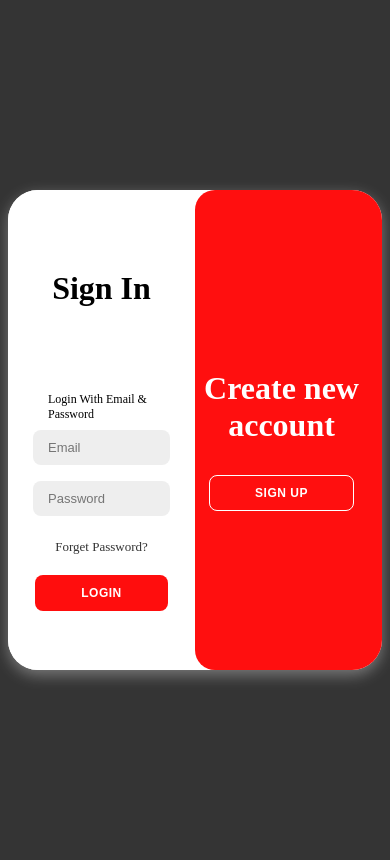
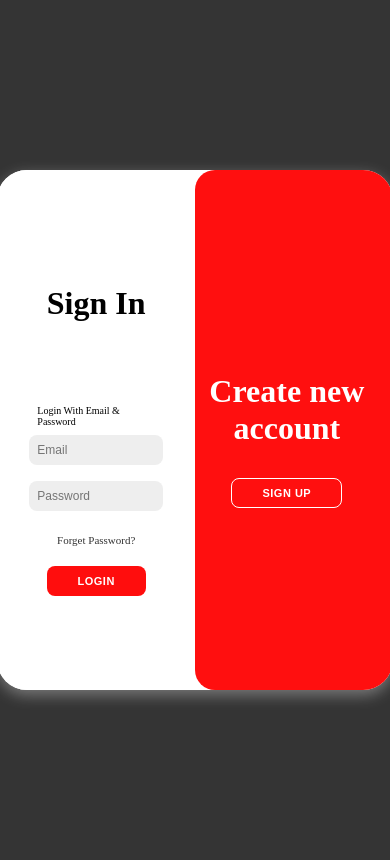
Before and after one commit to ArchitAgrawal14/Vsa-deployed, a Node server app: page /newLogin in a window 390 px wide. Run offline with Node 20, Linux system fonts and the light colour scheme; some libraries are stand-ins or nearby versions.

Commit message:
corrected  attendace and added a little responsiveness to the login page

```diff
--- a/index.js
+++ b/index.js
@@ -54,13 +54,13 @@ app.use((req, res, next) => {
 
 const Secret_key = process.env.jwtSecretKey;
 
-// const db = new pg.Client({
-//   host:process.env.databaseHost,
-//   password: process.env.databasePassword,
-//   database: "vsa",
-//   port: 4000,
-//   user: "postgres",
-// });
+const db = new pg.Client({
+  host:process.env.databaseHost,
+  password: process.env.databasePassword,
+  database: "vsa",
+  port: 4000,
+  user: "postgres",
+});
 //Database_url mei internal server ka link dala jaata hai
 // const db = new pg.Client({
 //   host: process.env.databaseHost,       // Fetch from env
@@ -69,13 +69,13 @@ const Secret_key = process.env.jwtSecretKey;
 //   database: process.env.DATABASE_NAME || "vsa",  // Fetch from env with a fallback
 //   port: process.env.DATABASE_PORT || 4000 // Fetch from env with default 5432
 // });
-const db = new pg.Client({
-  host: process.env.databaseHost,       // Fetch from env
-  user: process.env.DATABASE_USER,       // Fetch from env
-  password: process.env.databasePassword, // Fetch from env
-  database: process.env.DATABASE_NAME || "vsa_hyuv",  // Fetch from env with a fallback
-  port: process.env.DATABASE_PORT || 5432 // Fetch from env with default 5432
-});
+// const db = new pg.Client({
+//   host: process.env.databaseHost,       // Fetch from env
+//   user: process.env.DATABASE_USER,       // Fetch from env
+//   password: process.env.databasePassword, // Fetch from env
+//   database: process.env.DATABASE_NAME || "vsa_hyuv",  // Fetch from env with a fallback
+//   port: process.env.DATABASE_PORT || 5432 // Fetch from env with default 5432
+// });
 
 // Create the connection to the database
 // const connection = mysql.createConnection({
--- a/public/style/login.css
+++ b/public/style/login.css
@@ -875,3 +875,41 @@ body{
     visibility: visible;
     opacity: 1;
 }
+@media (max-width: 493px) {
+    .container {
+        width: 95%; /* Make container width responsive */
+        padding: 20px; /* Add padding for smaller screens */
+    }
+
+    .container p {
+        font-size: 12px; /* Slightly smaller font size */
+    }
+
+    .container span {
+        font-size: 10px; /* Decrease span font size */
+    }
+
+    .container a {
+        font-size: 11px; /* Slightly smaller link font size */
+    }
+
+    .container button {
+        font-size: 11px; /* Decrease button font size */
+        padding: 8px 30px; /* Adjust button padding for smaller screens */
+    }
+
+    .container input {
+        font-size: 12px; /* Decrease input font size */
+        padding: 8px; /* Adjust padding for inputs */
+    }
+
+    .social-icons a {
+        width: 30px; /* Make social icons smaller */
+        height: 30px; /* Make social icons smaller */
+    }
+
+    .Exclam_mark_circle {
+        height: 18px; /* Adjust size of exclamation mark circle */
+        width: 18px; /* Adjust size of exclamation mark circle */
+    }
+}
--- a/views/Attendance_Page.ejs
+++ b/views/Attendance_Page.ejs
@@ -34,6 +34,7 @@
                 <thead class="thead-dark">
                     <tr>
                         <th>Student ID</th>
+                        <th>Group Name</th>
                         <th>Name</th>
                         <th>Mother Name</th>
                         <th>Mark</th>
@@ -45,6 +46,7 @@
                         <% stud_data.forEach((stud) => { %>
                             <tr>
                                 <td><%= stud.stud_id %></td>
+                                <td><%= stud.groupaddedon %></td>
                                 <td><%= stud.student_name %></td>
                                 <td><%= stud.mother_name %></td>
                                 <td>
--- a/views/index.ejs
+++ b/views/index.ejs
@@ -3,6 +3,9 @@
 <head>
     <meta charset="UTF-8">
     <meta name="viewport" content="width=device-width, initial-scale=1.0">
+    <meta name="description" content="Join us on our skating journey and discover our curated skating shop.">
+    <meta name="keywords" content="skating, shop, achievements, community, tutorials">
+
     <title>VSA</title>
     <link href="https://cdn.jsdelivr.net/npm/bootstrap@5.3.3/dist/css/bootstrap.min.css" rel="stylesheet" integrity="sha384-QWTKZyjpPEjISv5WaRU9OFeRpok6YctnYmDr5pNlyT2bRjXh0JMhjY6hW+ALEwIH" crossorigin="anonymous">
     <!-- <link rel="stylesheet" href="index.css"> -->
```
